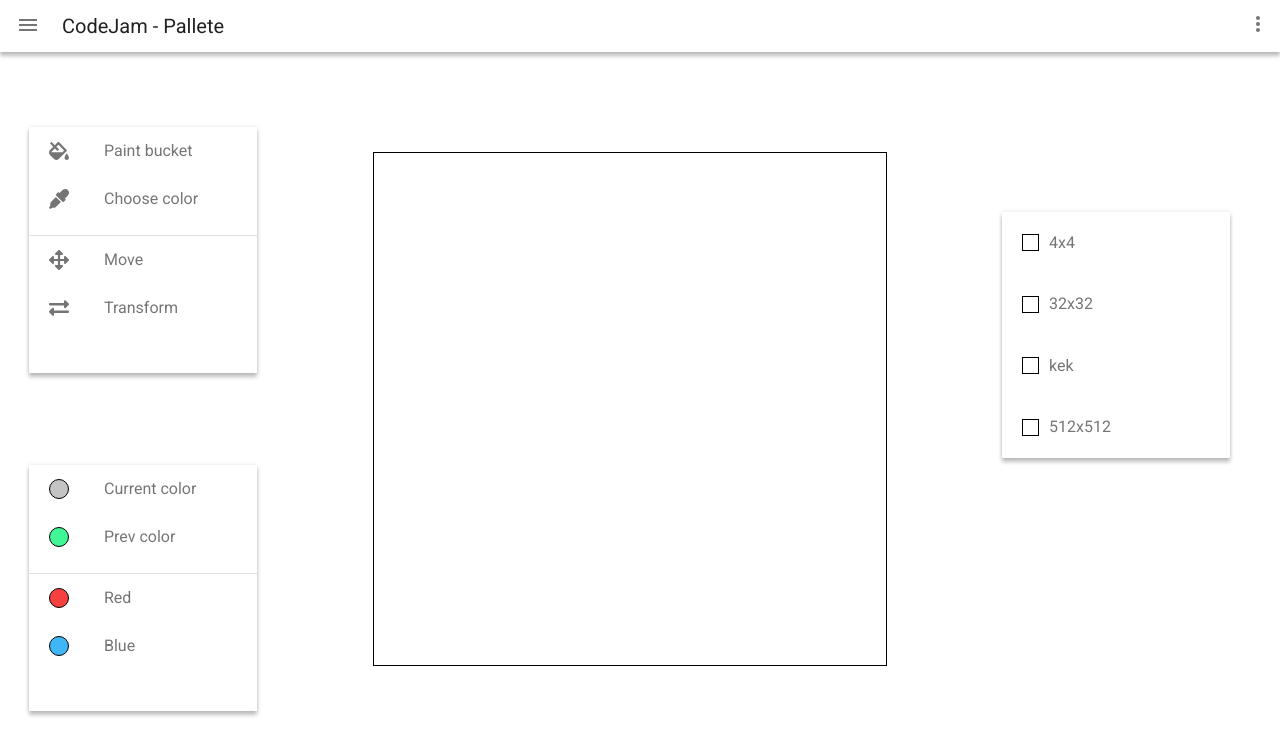
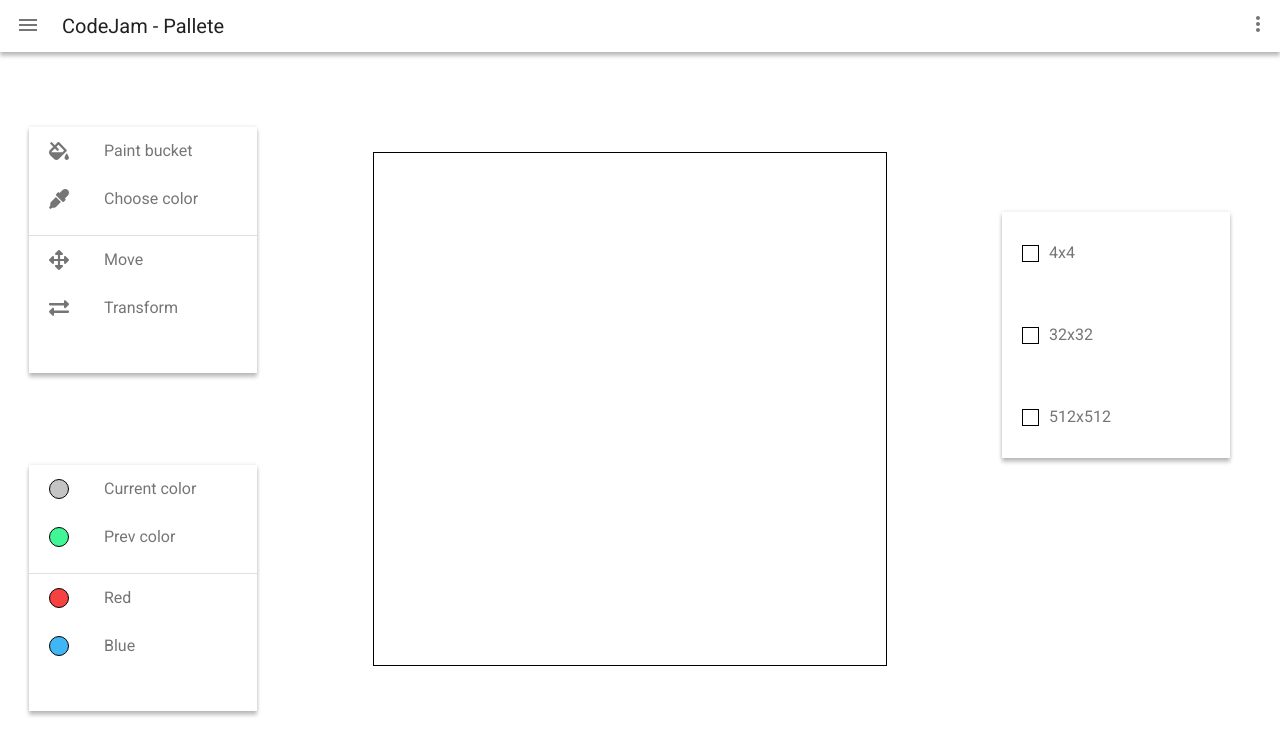
Before and after one commit to ThatcheRRR/codejam-canvas, a plain HTML site: page index.html in a window 1280 px wide. Drawn offline with Linux system fonts and the light colour scheme.

Commit message:
fix: delete test block

```diff
--- a/index.html
+++ b/index.html
@@ -115,12 +115,6 @@
                     <div class = "switcher__size">
                         <div class = "switcher__size_checkbox"></div>
                         <span>
-                            kek
-                        </span>
-                    </div>
-                    <div class = "switcher__size">
-                        <div class = "switcher__size_checkbox"></div>
-                        <span>
                             512x512
                         </span>
                     </div>
```
